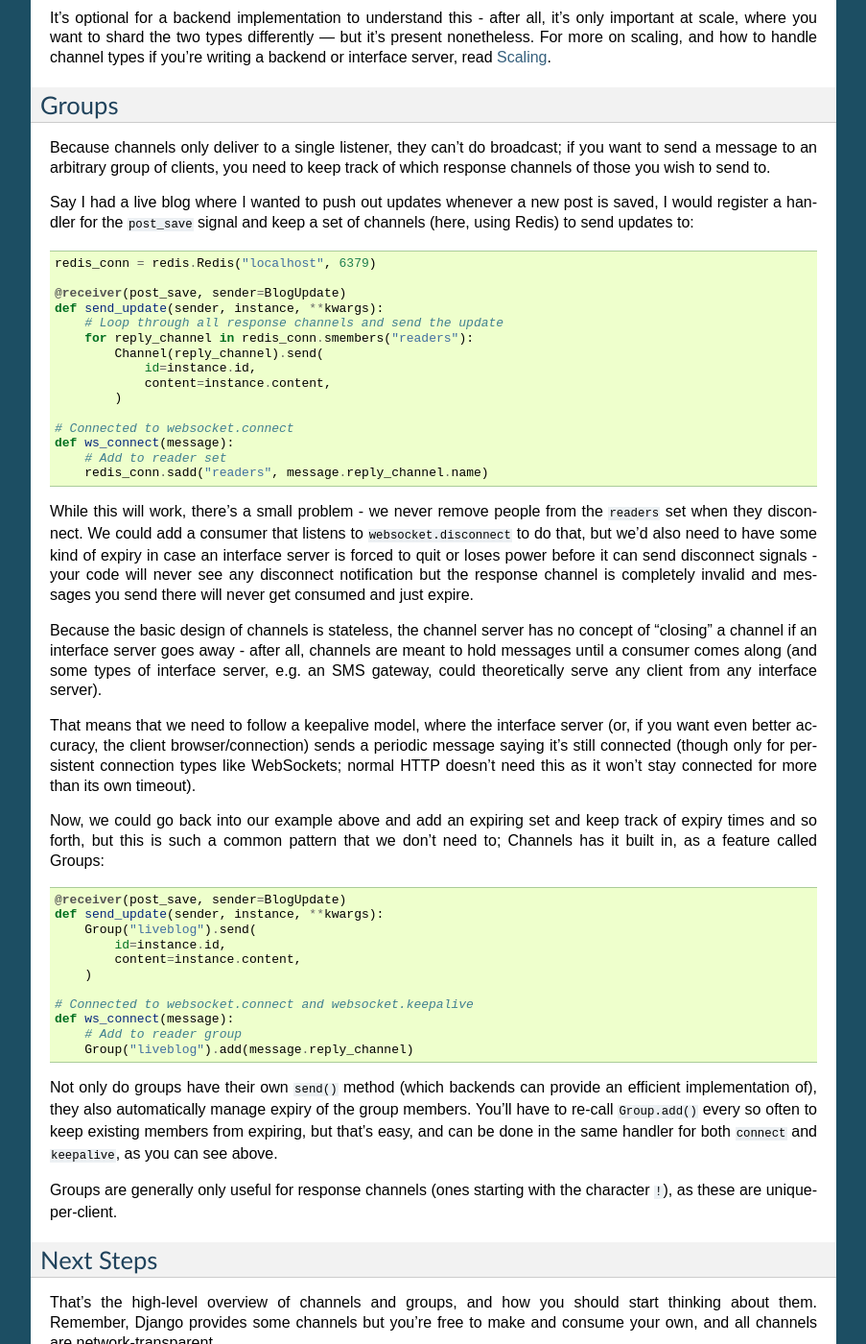
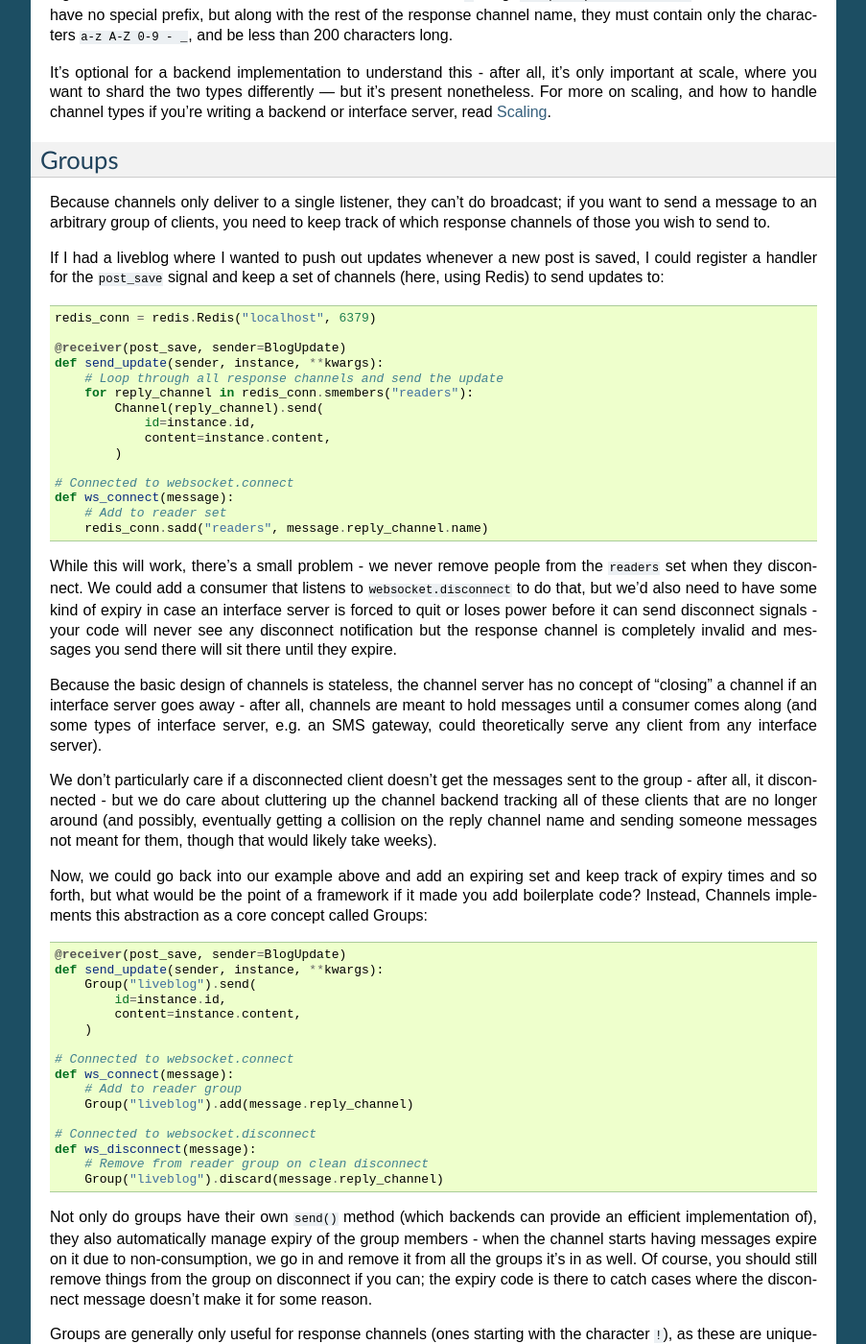
Before and after one commit to phillipchain/DjangoChannels, a Sphinx documentation site: the page built from docs/concepts.rst, in a window 1280 px wide and 1400 px high, scrolled down 2423 px. Shown: the whole window at 96% size, without its empty margins (198-1101 px from the left). Built offline with Sphinx 7.4.7, drawn with Linux system fonts in a browser that asks for light colours; some of the changed text lies outside the part shown.

Commit message:
Start updating docs to reflect new interaction pattern

```diff
--- a/docs/concepts.rst
+++ b/docs/concepts.rst
@@ -108,22 +108,25 @@
 
     # Listens on http.request
     def my_consumer(message):
-        # Decode the request from JSON-compat to a full object
-        django_request = Request.channel_decode(message.content)
+        # Decode the request from message format to a Request object
+        django_request = AsgiRequest(message)
         # Run view
         django_response = view(django_request)
-        # Encode the response into JSON-compat format
-        message.reply_channel.send(django_response.channel_encode())
+        # Encode the response into message format
+        for chunk in AsgiHandler.encode_response(django_response):
+            message.reply_channel.send(chunk)
 
 In fact, this is how Channels works. The interface servers transform connections
 from the outside world (HTTP, WebSockets, etc.) into messages on channels,
-and then you write workers to handle these messages.
+and then you write workers to handle these messages. Usually you leave normal
+HTTP up to Django's built-in consumers that plug it into the view/template
+system, but you can override it to add functionality if you want.
 
-However, the key here is that you can run code (and so send on channels) in
+However, the crucial part is that you can run code (and so send on channels) in
 response to any event - and that includes ones you create. You can trigger
 on model saves, on other incoming messages, or from code paths inside views
 and forms. That approach comes in handy for push-style
-code - where you use HTML5's server-sent events or a WebSocket to notify
+code - where you WebSockets or HTTP long-polling to notify
 clients of changes in real time (messages in a chat, perhaps, or live updates
 in an admin as another user edits something).
 
@@ -168,8 +171,8 @@
 if you want to send a message to an arbitrary group of clients, you need to
 keep track of which response channels of those you wish to send to.
 
-Say I had a live blog where I wanted to push out updates whenever a new post is
-saved, I would register a handler for the ``post_save`` signal and keep a
+If I had a liveblog where I wanted to push out updates whenever a new post is
+saved, I could register a handler for the ``post_save`` signal and keep a
 set of channels (here, using Redis) to send updates to::
 
     redis_conn = redis.Redis("localhost", 6379)
@@ -194,7 +197,7 @@
 have some kind of expiry in case an interface server is forced to quit or
 loses power before it can send disconnect signals - your code will never
 see any disconnect notification but the response channel is completely
-invalid and messages you send there will never get consumed and just expire.
+invalid and messages you send there will sit there until they expire.
 
 Because the basic design of channels is stateless, the channel server has no
 concept of "closing" a channel if an interface server goes away - after all,
@@ -202,15 +205,17 @@
 types of interface server, e.g. an SMS gateway, could theoretically serve
 any client from any interface server).
 
-That means that we need to follow a keepalive model, where the interface server
-(or, if you want even better accuracy, the client browser/connection) sends
-a periodic message saying it's still connected (though only for persistent
-connection types like WebSockets; normal HTTP doesn't need this as it won't
-stay connected for more than its own timeout).
+We don't particularly care if a disconnected client doesn't get the messages
+sent to the group - after all, it disconnected - but we do care about
+cluttering up the channel backend tracking all of these clients that are no
+longer around (and possibly, eventually getting a collision on the reply
+channel name and sending someone messages not meant for them, though that would
+likely take weeks).
 
 Now, we could go back into our example above and add an expiring set and keep
-track of expiry times and so forth, but this is such a common pattern that
-we don't need to; Channels has it built in, as a feature called Groups::
+track of expiry times and so forth, but what would be the point of a framework
+if it made you add boilerplate code? Instead, Channels implements this
+abstraction as a core concept called Groups::
 
     @receiver(post_save, sender=BlogUpdate)
     def send_update(sender, instance, **kwargs):
@@ -219,19 +224,27 @@
             content=instance.content,
         )
 
-    # Connected to websocket.connect and websocket.keepalive
+    # Connected to websocket.connect
     def ws_connect(message):
         # Add to reader group
         Group("liveblog").add(message.reply_channel)
 
+    # Connected to websocket.disconnect
+    def ws_disconnect(message):
+        # Remove from reader group on clean disconnect
+        Group("liveblog").discard(message.reply_channel)
+
 Not only do groups have their own ``send()`` method (which backends can provide
 an efficient implementation of), they also automatically manage expiry of
-the group members. You'll have to re-call ``Group.add()`` every so often to
-keep existing members from expiring, but that's easy, and can be done in the
-same handler for both ``connect`` and ``keepalive``, as you can see above.
+the group members - when the channel starts having messages expire on it due
+to non-consumption, we go in and remove it from all the groups it's in as well.
+Of course, you should still remove things from the group on disconnect if you
+can; the expiry code is there to catch cases where the disconnect message
+doesn't make it for some reason.
 
 Groups are generally only useful for response channels (ones starting with
-the character ``!``), as these are unique-per-client.
+the character ``!``), as these are unique-per-client, but can be used for
+normal channels as well if you wish.
 
 Next Steps
 ----------
```
Also changed, not shown: other parts of docs/concepts.rst (+1 -1 lines), docs/getting-started.rst (+100 -119 lines), 1 other file.
